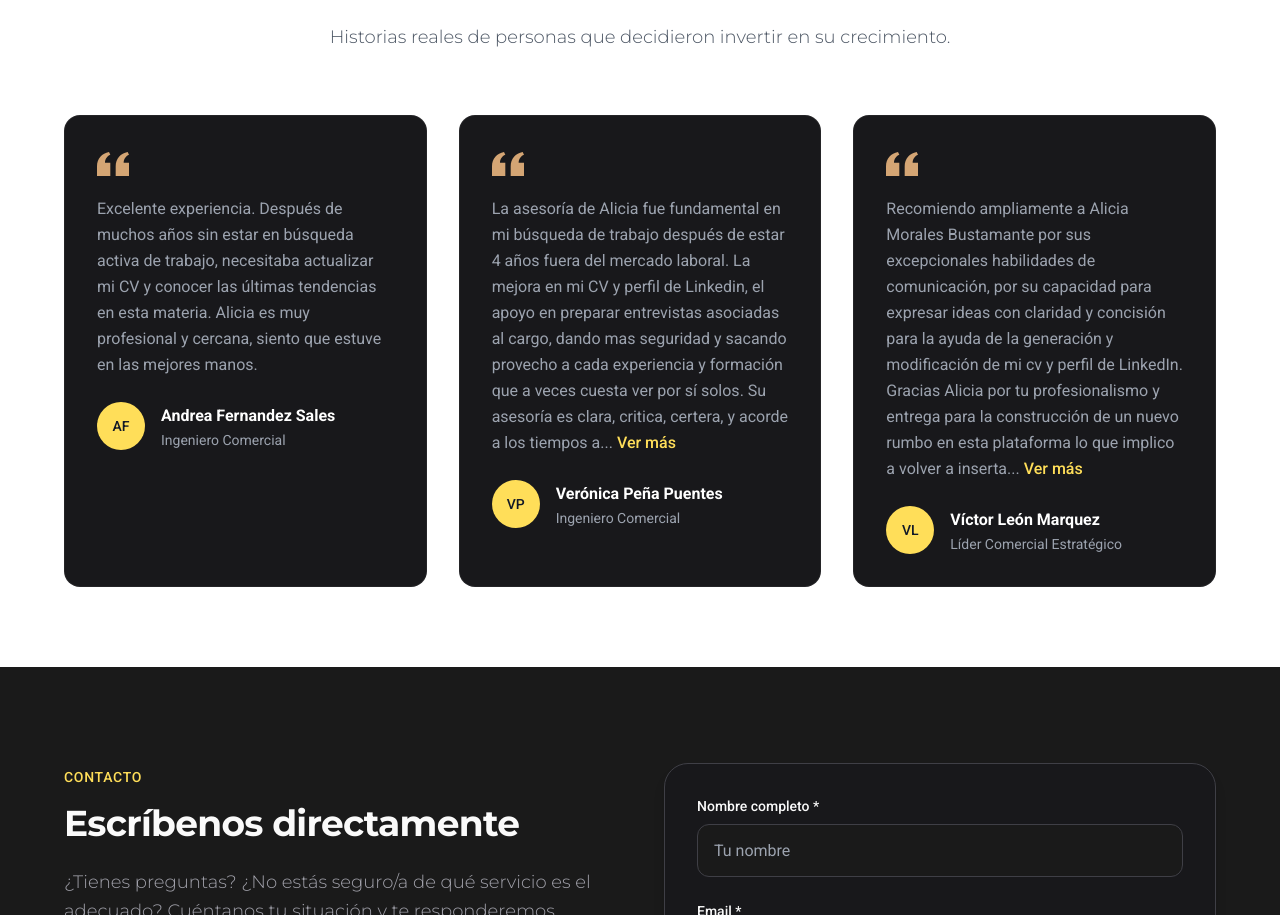
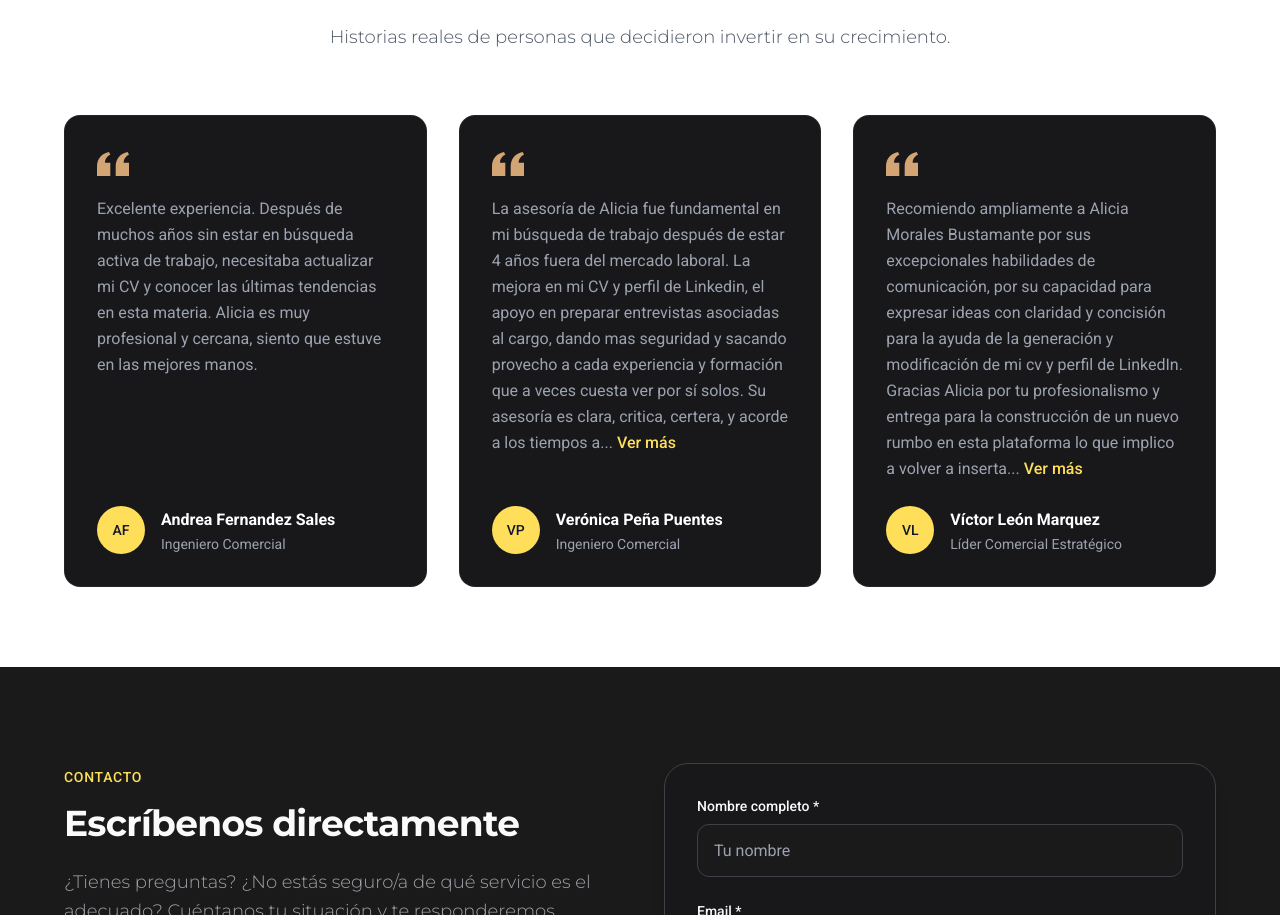
Before and after one commit to mauro6287-blip/alicia-morales-coach, a Next.js app: page / in a window 1280 px wide. Shown: the part 8976-9891 px from the top of the page. Built offline with nearby package versions, Linux system fonts and the light colour scheme.

Commit message:
Align testimonial author info at bottom of cards
Use flex-col and mt-auto to keep avatar, name and role aligned horizontally across all three cards regardless of text length.

Co-Authored-By: Claude Opus 4.6 <noreply@anthropic.com>

```diff
--- a/sections/Resultados.tsx
+++ b/sections/Resultados.tsx
@@ -64,7 +64,7 @@ export default function Resultados() {
 
                         return (
                             <ScrollReveal key={index} delay={index * 120}>
-                                <div className="h-full rounded-2xl border border-white/5 bg-[#18181b] p-8">
+                                <div className="flex h-full flex-col rounded-2xl border border-white/5 bg-[#18181b] p-8">
                                     {/* Quote icon */}
                                     <svg
                                         className="mb-4 h-8 w-8 text-accent"
@@ -87,7 +87,7 @@ export default function Resultados() {
                                     </p>
 
                                     {/* Author */}
-                                    <div className="flex items-center gap-4">
+                                    <div className="mt-auto flex items-center gap-4">
                                         <div className="flex h-12 w-12 items-center justify-center rounded-full bg-primary text-sm font-medium text-gray-900">
                                             {testimonio.avatar}
                                         </div>
```
